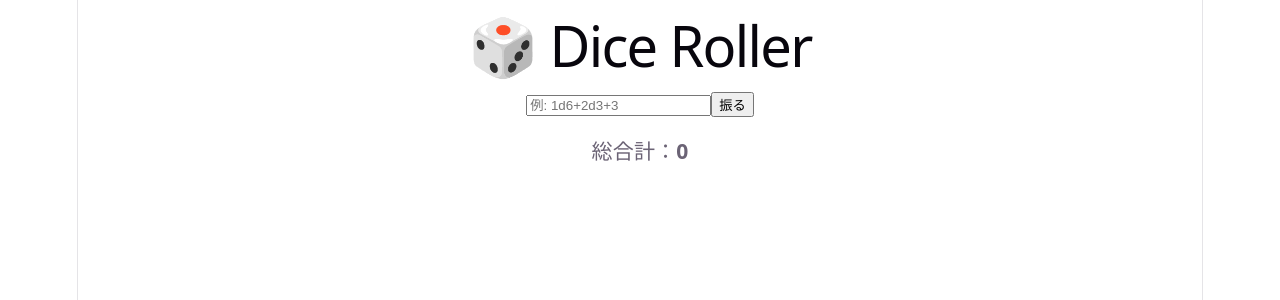
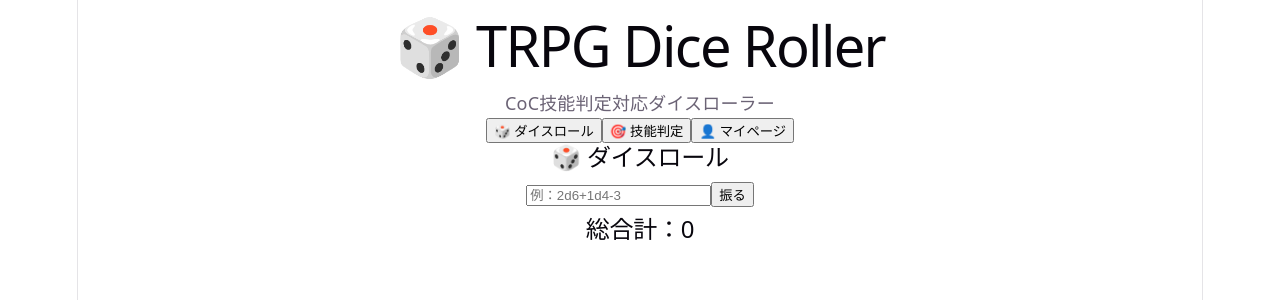
Before and after one commit to efu7/dice-app, a React (Vite) app: page / in a window 1280 px wide. Both pictures are taken after a click on the button "振る". Shown: the top 300 px of the page. Built offline with nearby package versions, Linux system fonts and the light colour scheme.

Commit message:
Refactor app into page components

```diff
--- a/src/App.tsx
+++ b/src/App.tsx
@@ -1,65 +1,30 @@
 import { useState } from "react";
-import { rollDice, type DiceResult } from "./utils/dice";
+
+import Header from "./components/layout/Header";
+import Tabs from "./components/layout/Tabs";
+import Layout from "./components/layout/Layout";
+
+import DicePage from "./pages/DicePage";
+import SkillPage from "./pages/SkillPage";
+import MyPage from "./pages/MyPages";
+
+type Page = "dice" | "skill" | "mypage";
 
 function App() {
-  const [command, setCommand] = useState("");
-  const [result, setResult] = useState<DiceResult | null>(null);
-
-  const handleRoll = () => {
-    try {
-      const dice = rollDice(command);
-      setResult(dice);
-    } catch (e) {
-      alert("ダイス形式が正しくありません");
-    }
-  };
+  const [page, setPage] = useState<Page>("dice");
 
   return (
-    <div>
-      <h1>🎲 Dice Roller</h1>
+    <>
+      <Header />
 
-      <input
-        value={command}
-        onChange={(e) => setCommand(e.target.value)}
-        placeholder="例: 1d6+2d3+3"
-      />
+      <Tabs current={page} onChange={setPage} />
 
-      <button onClick={handleRoll}>振る</button>
-
-      {result && (
-        <div style={{ marginTop: "20px" }}>
-          <h2>{result.command}</h2>
-
-          {result.details.map((detail, index) => (
-            <div key={index}>
-              <p>
-                {detail.count}d{detail.sides}
-              </p>
-
-              <p>出目：{detail.rolls.join(", ")}</p>
-
-              <p>合計：{detail.total}</p>
-
-              <hr />
-            </div>
-          ))}
-
-          {result.modifier !== 0 && (
-            <p>
-              補正：
-              {result.modifier > 0 ? "+" : ""}
-              {result.modifier}
-            </p>
-          )}
-
-          <h3>総合計：{result.total}</h3>
-
-          {result.success !== undefined && (
-            <h2>{result.success ? "成功" : "失敗..."}</h2>
-          )}
-        </div>
-      )}
-    </div>
+      <Layout>
+        {page === "dice" && <DicePage />}
+        {page === "skill" && <SkillPage />}
+        {page === "mypage" && <MyPage />}
+      </Layout>
+    </>
   );
 }
 
--- /dev/null
+++ b/src/components/Result/CocResultCard.tsx
@@ -0,0 +1,28 @@
+import type { CocResult } from "../../utils/coc";
+
+type Props = {
+  result: CocResult;
+};
+
+function CocResultCard({ result }: Props) {
+  return (
+    <div>
+      <h2>{result.command}</h2>
+
+      <p>出目：{result.roll}</p>
+
+      <p>技能値：{result.target}</p>
+
+      <h2>
+        {result.rank === "critical" && "🌟クリティカル"}
+        {result.rank === "extreme" && "✨イクストリーム成功"}
+        {result.rank === "hard" && "💪ハード成功"}
+        {result.rank === "success" && "🎉成功"}
+        {result.rank === "failure" && "❌失敗"}
+        {result.rank === "fumble" && "💀ファンブル"}
+      </h2>
+    </div>
+  );
+}
+
+export default CocResultCard;
--- /dev/null
+++ b/src/components/Result/DiceResultCard.tsx
@@ -0,0 +1,39 @@
+import type{ DiceResult } from "../../utils/dice";
+
+type Props = {
+  result: DiceResult;
+};
+
+function DiceResultCard({ result }: Props) {
+  return (
+    <div>
+      <h2>{result.command}</h2>
+
+      {result.details.map((detail, index) => (
+        <div key={index}>
+          <h3>
+            {detail.count}d{detail.sides}
+          </h3>
+
+          <p>出目：{detail.rolls.join(", ")}</p>
+
+          <p>合計：{detail.total}</p>
+
+          <hr />
+        </div>
+      ))}
+
+      {result.modifier !== 0 && (
+        <p>
+          補正：
+          {result.modifier > 0 ? "+" : ""}
+          {result.modifier}
+        </p>
+      )}
+
+      <h2>総合計：{result.total}</h2>
+    </div>
+  );
+}
+
+export default DiceResultCard;
--- /dev/null
+++ b/src/components/Result/index.ts
@@ -0,0 +1,2 @@
+export { default as DiceResultCard } from "./DiceResultCard";
+export { default as CocResultCard } from "./CocResultCard";
--- /dev/null
+++ b/src/components/layout/Header.tsx
@@ -0,0 +1,10 @@
+function Header() {
+  return (
+    <header className="header">
+      <h1>🎲 TRPG Dice Roller</h1>
+      <p>CoC技能判定対応ダイスローラー</p>
+    </header>
+  );
+}
+
+export default Header;
--- /dev/null
+++ b/src/components/layout/Layout.tsx
@@ -0,0 +1,11 @@
+import type{ ReactNode } from "react";
+
+type Props = {
+  children: ReactNode;
+};
+
+function Layout({ children }: Props) {
+  return <main className="layout">{children}</main>;
+}
+
+export default Layout;
--- /dev/null
+++ b/src/components/layout/Tabs.tsx
@@ -0,0 +1,33 @@
+type Props = {
+  current: "dice" | "skill" | "mypage";
+  onChange: (page: "dice" | "skill" | "mypage") => void;
+};
+
+function Tabs({ current, onChange }: Props) {
+  return (
+    <nav className="tabs">
+      <button
+        className={current === "dice" ? "active" : ""}
+        onClick={() => onChange("dice")}
+      >
+        🎲 ダイスロール
+      </button>
+
+      <button
+        className={current === "skill" ? "active" : ""}
+        onClick={() => onChange("skill")}
+      >
+        🎯 技能判定
+      </button>
+
+      <button
+        className={current === "mypage" ? "active" : ""}
+        onClick={() => onChange("mypage")}
+      >
+        👤 マイページ
+      </button>
+    </nav>
+  );
+}
+
+export default Tabs;
--- /dev/null
+++ b/src/pages/DicePage.tsx
@@ -0,0 +1,38 @@
+import { useState } from "react";
+import { rollDice,type DiceResult } from "../utils/dice";
+import { DiceResultCard } from "../components/Result";
+
+function DicePage() {
+  const [command, setCommand] = useState("");
+  const [result, setResult] = useState<DiceResult | null>(null);
+
+  const handleRoll = () => {
+    try {
+      const diceResult = rollDice(command);
+      setResult(diceResult);
+    } catch (error) {
+      if (error instanceof Error) {
+        alert(error.message);
+      }
+    }
+  };
+
+  return (
+    <div>
+      <h2>🎲 ダイスロール</h2>
+
+      <input
+        type="text"
+        value={command}
+        onChange={(e) => setCommand(e.target.value)}
+        placeholder="例：2d6+1d4-3"
+      />
+
+      <button onClick={handleRoll}>振る</button>
+
+      {result && <DiceResultCard result={result} />}
+    </div>
+  );
+}
+
+export default DicePage;
--- /dev/null
+++ b/src/pages/MyPages.tsx
@@ -0,0 +1,10 @@
+function MyPage() {
+  return (
+    <>
+      <h2>マイページ</h2>
+      <p>開発中...</p>
+    </>
+  );
+}
+
+export default MyPage;
--- /dev/null
+++ b/src/pages/SkillPage.tsx
@@ -0,0 +1,5 @@
+function SkillPage() {
+  return <h2>技能判定画面</h2>;
+}
+
+export default SkillPage;
```
Also changed, not shown: src/components/SkillCheck.tsx (added, +56 -0 lines).
